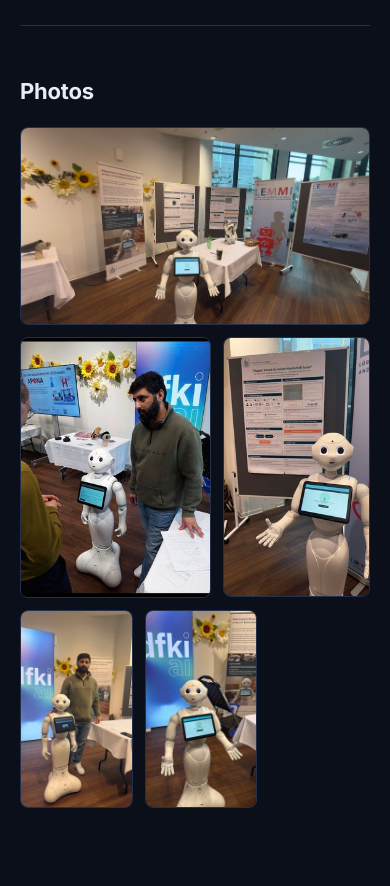
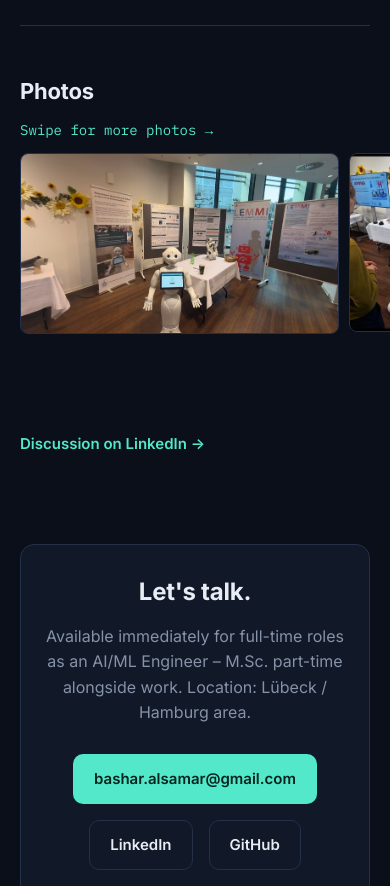
Before and after one commit to BasharAlsamar/BasharAlsamar.github.io, a plain HTML site: page news/woche-der-ki-luebeck.html in a window 390 px wide. Shown: the part 1823-2709 px from the top of the page. Drawn offline with Linux system fonts and the light colour scheme.

Commit message:
News: swipeable gallery on mobile (scroll-snap), LinkedIn discussion link

```diff
--- a/assets/css/main.css
+++ b/assets/css/main.css
@@ -294,6 +294,8 @@ h2{ font-size: clamp(24px,3.5vw,32px); font-weight: 700; margin-bottom: 34px; le
 .gallery a{ display:block; border: 1px solid var(--line); border-radius: 8px; overflow:hidden; }
 .gallery a:hover{ border-color: var(--signal-dim); }
 .gallery img{ display:block; width:100%; height:auto; }
+.gallery-hint{ display:none; margin: -8px 0 12px; font-family:'IBM Plex Mono',monospace; font-size: var(--fs-small); color: var(--signal); }
+.news-discussion{ margin-top: 28px; }
 .navlinks a[aria-current="page"]{ color: var(--text); }
 
 /* ── skills ──────────────────────────────────────── */
@@ -329,6 +331,21 @@ footer{ padding: clamp(48px, 9vw, 70px) 0 50px; }
   /* Mobil: Navigation bricht in eine zweite Zeile um, kein Sticky (spart Platz) */
   nav{ position: static; }
   .news-card{ grid-template-columns: 1fr; }
+  /* Galerie mobil: wischbare Reihe (reines CSS, scroll-snap). Das nächste Bild ragt
+     angeschnitten ins Bild und zeigt, dass man wischen kann. */
+  .gallery-hint{ display:block; }
+  .gallery{
+    --gh: clamp(150px, 46vw, 240px);
+    flex-wrap: nowrap; overflow-x: auto; gap: 10px;
+    margin-inline: calc(var(--gutter) * -1);
+    padding: 0 var(--gutter) 10px;
+    scroll-snap-type: x mandatory;
+    scroll-padding-inline: var(--gutter);
+    overscroll-behavior-x: contain;
+    scrollbar-width: thin; scrollbar-color: var(--signal-dim) transparent;
+  }
+  .gallery::after{ display:none; }
+  .gallery li{ flex: 0 0 auto; width: calc(var(--ar) * var(--gh)); scroll-snap-align: start; }
   .navlinks{ order: 3; width: 100%; gap: 2px 18px; }
   .project-card::before{ left: 20px; right: 20px; }
 }
--- a/news/woche-der-ki-luebeck.html
+++ b/news/woche-der-ki-luebeck.html
@@ -96,11 +96,11 @@
         Many thanks to Thomas Sievers and Nele Rußwinkel for their supervision and support, and
         to everyone who stopped by!
       </p>
-      <!-- LinkedIn-Diskussion: hier einen Link "Discussion on LinkedIn" einfügen, sobald die Post-URL vorliegt. -->
     </div>
 
     <section class="gallery-section" aria-labelledby="gallery-title">
       <h2 id="gallery-title">Photos</h2>
+      <p class="gallery-hint" aria-hidden="true">Swipe for more photos →</p>
       <ul class="gallery">
         <li style="--ar:1.778">
           <a href="../assets/news/woche-der-ki/01-booth-overview.jpg" target="_blank" rel="noopener">
@@ -134,6 +134,10 @@
         </li>
       </ul>
     </section>
+
+    <p class="news-discussion">
+      <a class="text-link" href="https://www.linkedin.com/feed/update/urn:li:activity:7526616713052758016/" target="_blank" rel="noopener">Discussion on LinkedIn →</a>
+    </p>
   </div>
 </article>
 </main>
```
